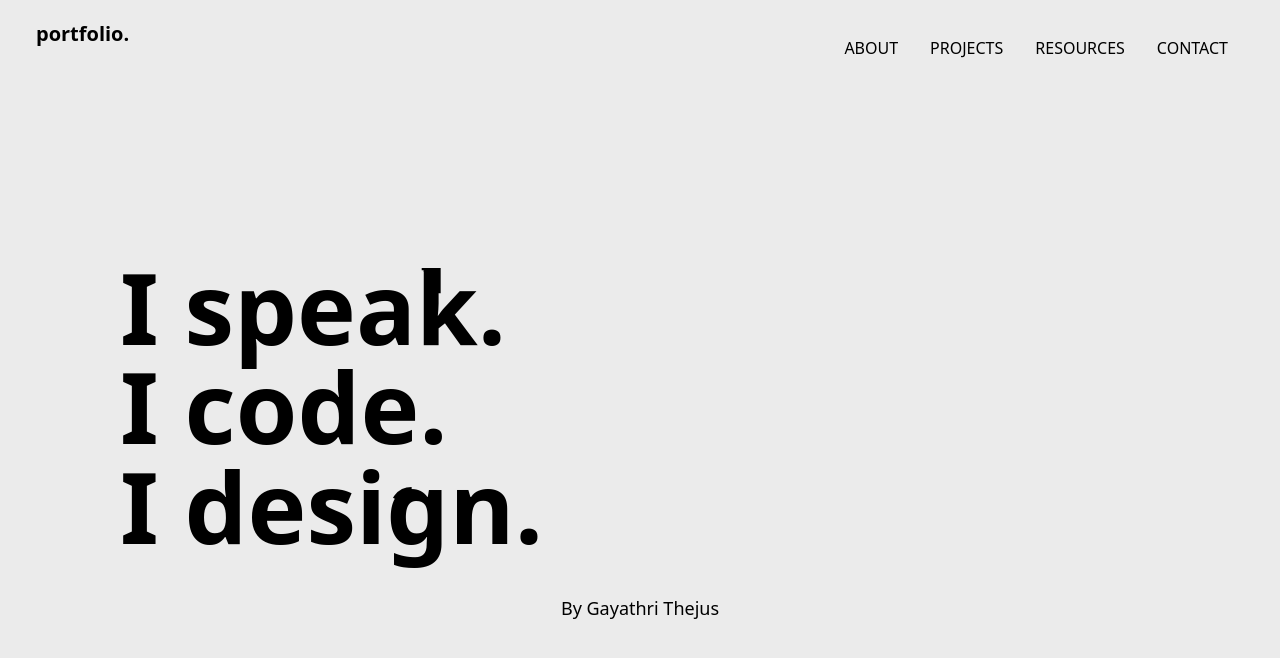
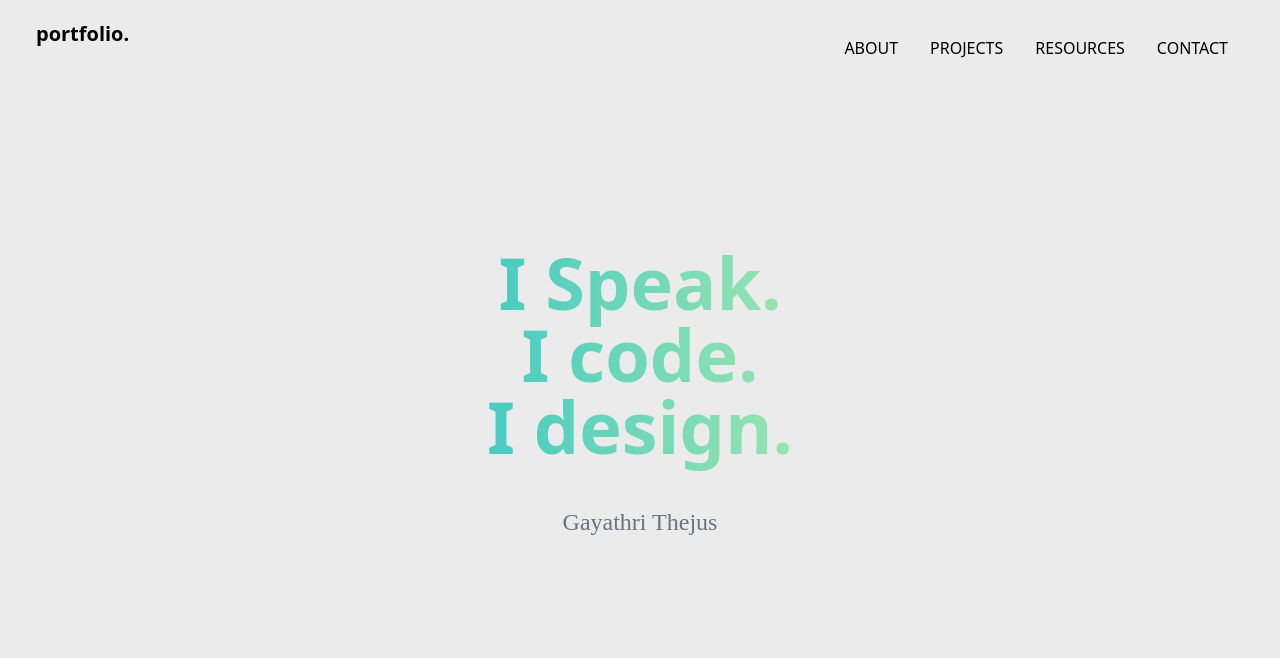
Before and after one commit to GayathriThejus/myportfolio, a React (Create React App) app: page / in a window 1280 px wide. Shown: the top 658 px of the page. Built offline with nearby package versions, Linux system fonts and the light colour scheme.

Commit message:
hero updated

```diff
--- a/package.json
+++ b/package.json
@@ -9,7 +9,7 @@
     "react": "^18.2.0",
     "react-dom": "^18.2.0",
     "react-icons": "^5.0.1",
-    "react-scripts": "5.0.1",
+    "react-scripts": "^5.0.1",
     "react-typed": "^2.0.12",
     "web-vitals": "^2.1.4"
   },
--- a/src/components/Hero.css
+++ b/src/components/Hero.css
@@ -15,3 +15,26 @@ svg text{
     }
 
   }
+  .gradient-text{
+    background: linear-gradient(45deg, #d2001a, #7462ff, #d2001a, #7462ff);
+    -webkit-background-clip: text;
+    -webkit-text-fill-color: transparent;
+    background-clip: text;
+
+
+  }
+
+  @import url('https://fonts.googleapis.com/css2?family=Quicksand:wght@300..700&display=swap');
+  .quicksand {
+    font-family: "Quicksand", sans-serif;
+    font-optical-sizing: auto;
+    font-weight: 300;
+    font-style: normal;
+  }
+  @import url('https://fonts.googleapis.com/css2?family=Comforter+Brush&family=Quicksand:wght@300..700&display=swap');
+
+  .comforter {
+    font-family: "Comforter Brush", cursive;
+    font-weight: 400;
+    font-style: normal;
+  }
--- a/src/components/Hero.js
+++ b/src/components/Hero.js
@@ -1,22 +1,17 @@
 import React from 'react'
+
 import '../components/Hero.css'
 const Hero = () => {
-    return (
-       <div className='max-w-[1200px] flex flex-col mx-auto justify-center items-center'>
-         <svg viewBox='0 0 1350 600' className=" mx-auto text-center ml-[80px] ">
-  <text x='0' y="50%" fill="black" className='text-[120px] ' >
-    I speak.
-  </text>
-  <text x='0' y="70%" fill="black" className='text-[120px] '>
-    I code.
-  </text>
-  <text x='0' y="90%" fill="black" className='text-[120px]  '>
-    I design.
-  </text>
-</svg>
-<div className=''><h6 className=' font-light text-lg mx-auto'>By Gayathri Thejus</h6></div>
-       </div>
-      )
-    }
+  return (
+    <div className='text-black' >
+        <div className='max-w-[800px] flex flex-col w-full text-center mt-[126px] h-screen mx-auto'>
 
-    export default Hero
+            <h1 className='md:text-7xl sm:text-6xl text-5xl font-bold  md:py-6 bg-gradient-to-r from-cyan-500 to-lime-200 bg-clip-text text-transparent'>I Speak.<br/>I code.<br/>I design.</h1>
+            <p className='comforter md:2xl text-2xl font-light text-gray-500 pt-5'>Gayathri Thejus</p>
+
+        </div>
+    </div>
+  )
+}
+
+export default Hero
```
Also changed, not shown: 1 other file (tests, documents, lock files or other folders).
